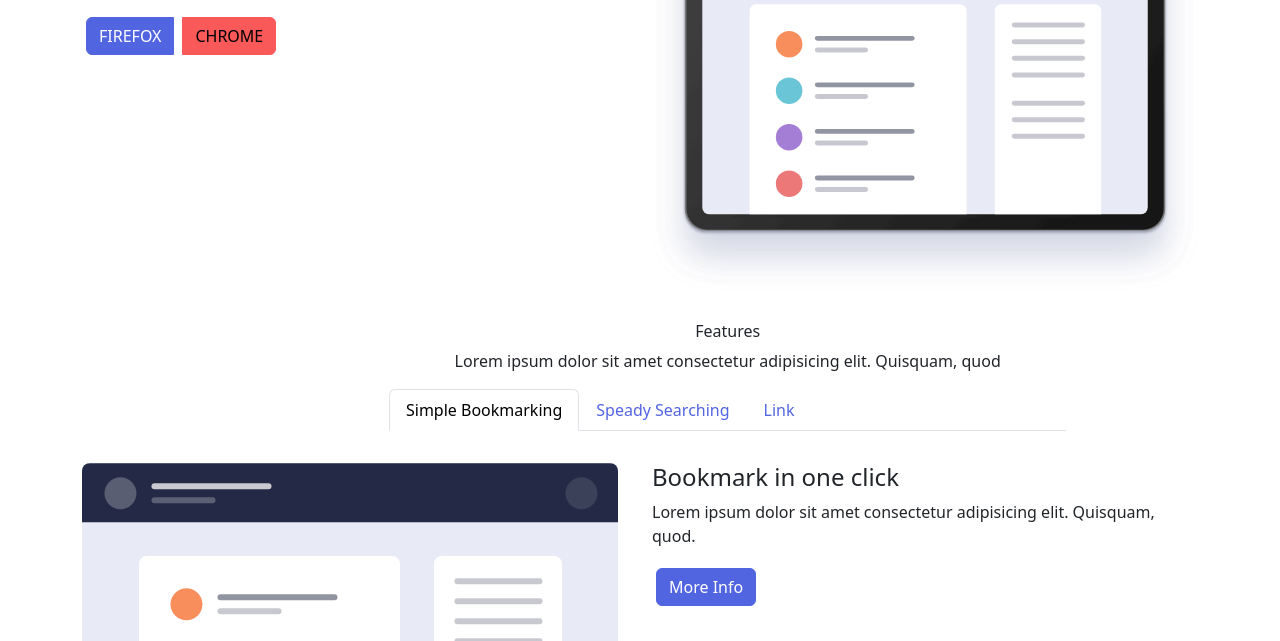
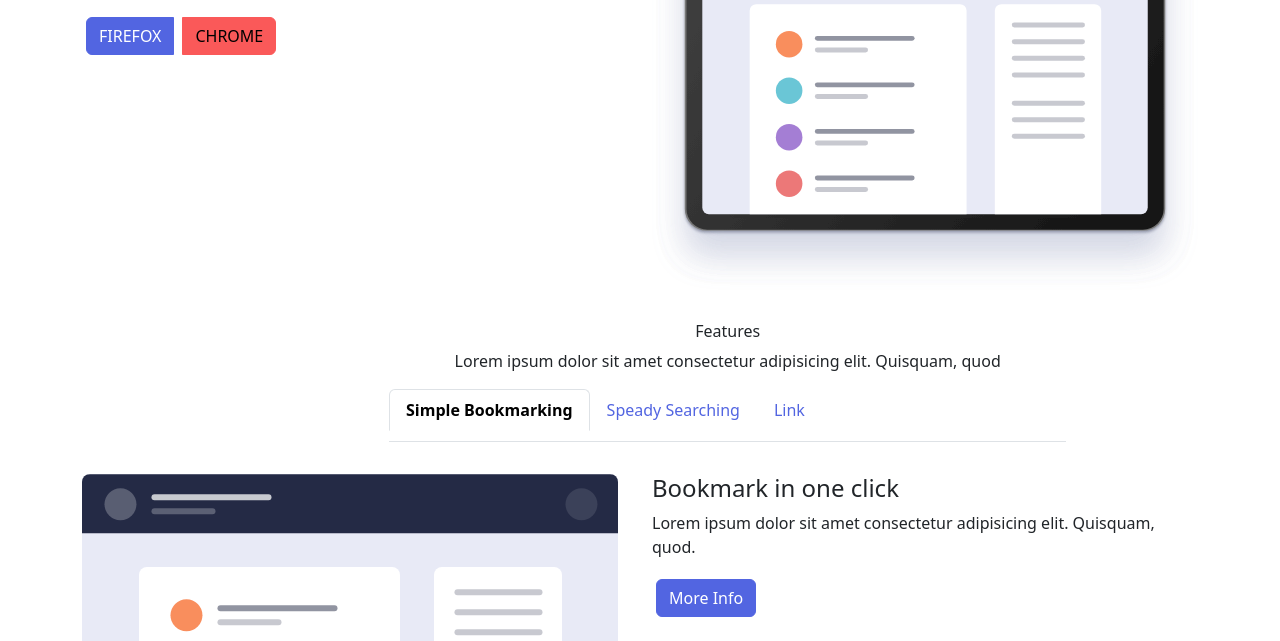
Before and after one commit to ariadnamestres/cibernarium, a website: page exercice-2/index.html in a window 1280 px wide. Shown: the part 159-800 px from the top of the page. Drawn offline with nearby package versions, Linux system fonts and the light colour scheme.

Commit message:
Ejercicio 2 Bootstrap

```diff
--- a/exercice-2/index.html
+++ b/exercice-2/index.html
@@ -7,31 +7,7 @@
   <!-- <link href="css/bootstrap.min.css" rel="stylesheet"> -->
   <link href="../node_modules/bootstrap/dist/css/bootstrap.min.css" rel="stylesheet">
   <link href="../style.css" rel="stylesheet">
-  <style>
 
-
-  .card {
-    margin-left: 20px;
-    width: 18rem;
-  }
-
-  .card-img-top {
-    width: 100px;
-    height: 100px;
-    object-fit: cover
-  }
-   .btn-link {
-    color: white;
-    text-decoration: none;
-  }
-
-  .footer-brand {
-    color: white;
-    text-decoration: none;
-  }
-
-</style>
-  </style>
 </head>
 <body>
 
--- a/main.scss
+++ b/main.scss
@@ -1,11 +1,42 @@
-
 $primary: #5265E1;
 $secondary: #FA5959;
-$success: 	#808080;
+$success: #808080;
 
 @import "./node_modules/bootstrap/scss/bootstrap.scss";
-
 
 button {
   margin: 4px;
 }
+
+.card {
+  margin-left: 20px;
+  width: 18rem;
+}
+
+.card-img-top {
+  width: 100px;
+  height: 100px;
+  object-fit: cover;
+}
+
+.btn-link {
+  color: white;
+  text-decoration: none;
+}
+
+.footer-brand {
+  color: white;
+  text-decoration: none;
+}
+
+.nav.nav-tabs.d-flex.flex-column.flex-sm-row {
+  margin-top: 0;
+  margin-left: 0;
+  margin-right: 0;
+}
+
+.nav-link.active {
+  margin-bottom: 10px;
+  color: $secondary;
+  font-weight: bold;
+}
--- a/package.json
+++ b/package.json
@@ -5,7 +5,7 @@
   "main": "index.js",
   "scripts": {
     "test": "echo \"Error: no test specified\" && exit 1",
-    "saas-dev": "sass --watch main.scss:style.css"
+    "sass-dev": "sass --watch main.scss:style.css"
   },
   "keywords": [],
   "author": "",
@@ -14,6 +14,6 @@
     "bootstrap": "^5.3.3"
   },
   "devDependencies": {
-    "sass": "^1.79.5"
+    "sass": "^1.79.npm5"
   }
 }
```
Also changed, not shown: style.css, 1 other file.
